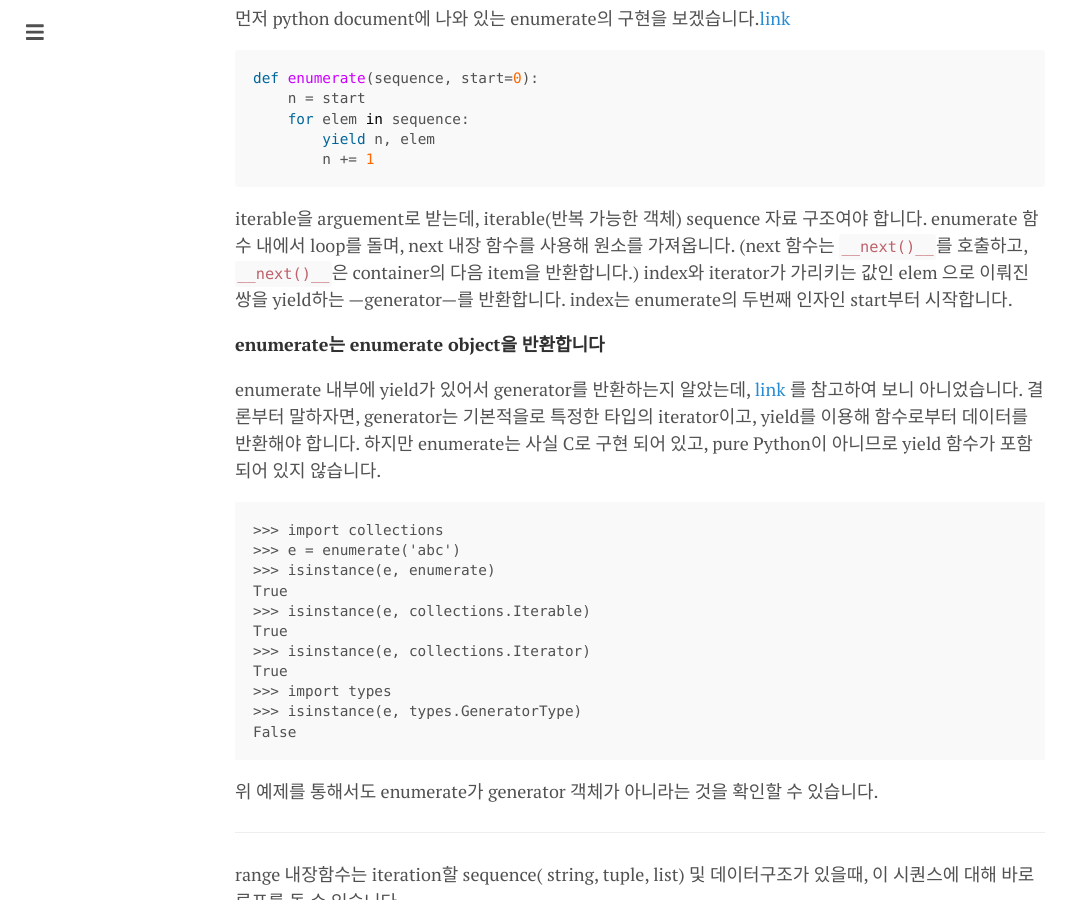
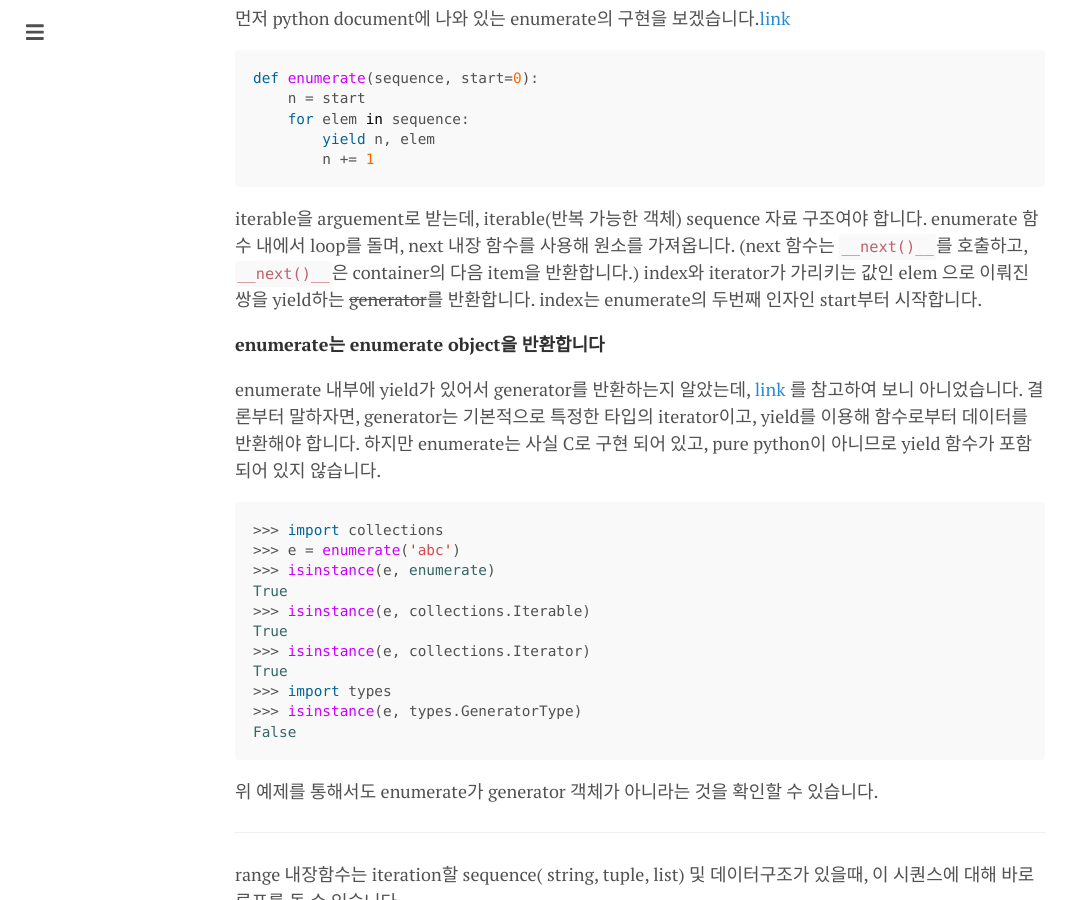
Before and after one commit to changhyeonnam/changhyeonnam.github.io, a Jekyll site: the page built from _posts/2021/2021-08-30-python_bw07_enumerate.md, in a window 1280 px wide and 900 px high, scrolled down 594 px. Shown: the whole window, without its empty margins (0-1079 px from the left). Built offline with Jekyll 4.4.1, drawn with Linux system fonts in a browser that asks for light colours; nearby versions of some CDN libraries; our own code applies the rules of GitHub Pages for plain Markdown files; comment, search, counter and statistics services are not loaded.

Commit message:
Update 2021-08-30-python_bw07_enumerate.md

````diff
--- a/_posts/2021/2021-08-30-python_bw07_enumerate.md
+++ b/_posts/2021/2021-08-30-python_bw07_enumerate.md
@@ -27,14 +27,14 @@ def enumerate(sequence, start=0):
         n += 1
 ```
 iterable을 arguement로 받는데, iterable(반복 가능한 객체) sequence 자료 구조여야 합니다. enumerate 함수 내에서 loop를 돌며, next 내장 함수를 사용해 원소를 가져옵니다. (next 함수는 `__next()__`를 호출하고, `__next()__`은 container의 다음 item을 반환합니다.)
-index와 iterator가 가리키는 값인 elem 으로 이뤄진 쌍을 yield하는 ---generator---를 반환합니다. index는 enumerate의 두번째 인자인 start부터 시작합니다.
+index와 iterator가 가리키는 값인 elem 으로 이뤄진 쌍을 yield하는 <del>generator</del>를 반환합니다. index는 enumerate의 두번째 인자인 start부터 시작합니다.
 
 **enumerate는 enumerate object을 반환합니다**
 
 
 enumerate 내부에 yield가 있어서 generator를 반환하는지 알았는데, [link](https://stackoverflow.com/questions/23663231/does-enumerate-produce-a-generator-object)
-를 참고하여 보니 아니었습니다. 결론부터 말하자면, generator는 기본적을로 특정한 타입의 iterator이고, yield를 이용해 함수로부터 데이터를 반환해야 합니다. 하지만 enumerate는 사실 C로 구현 되어 있고, pure Python이 아니므로 yield 함수가 포함되어 있지 않습니다.
-```Python
+를 참고하여 보니 아니었습니다. 결론부터 말하자면, generator는 기본적으로 특정한 타입의 iterator이고, yield를 이용해 함수로부터 데이터를 반환해야 합니다. 하지만 enumerate는 사실 C로 구현 되어 있고, pure python이 아니므로 yield 함수가 포함되어 있지 않습니다.
+```python
 >>> import collections
 >>> e = enumerate('abc')
 >>> isinstance(e, enumerate)
````
